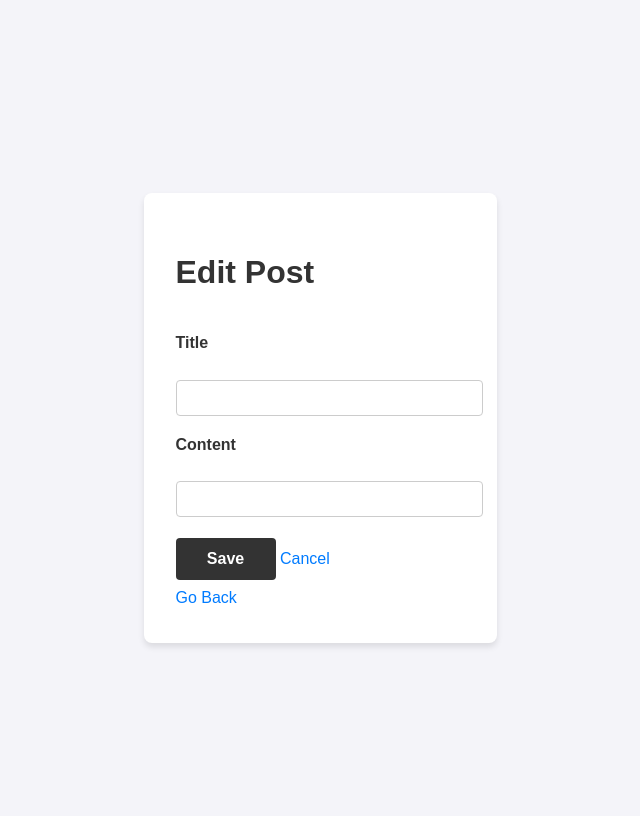
After one commit to thcantero/blogly-app, a Flask app: template templates/edit_post.html in a window 1280 px wide. The commit adds this page. Shown: the whole page, without its empty margins (352-992 px from the left). Run offline with Flask 3, Linux system fonts and the light colour scheme; the template is opened without the code that fills it, so the values that code supplies are empty; some libraries are stand-ins or nearby versions.

Commit message:
Add Blog Posts v1

```diff
--- a/app.py
+++ b/app.py
@@ -2,7 +2,7 @@
 
 from flask import Flask, request, render_template, redirect, flash, session
 from flask_debugtoolbar import DebugToolbarExtension
-from models import db, connect_db, User
+from models import db, connect_db, User, Post
 
 app = Flask(__name__)
 
@@ -39,23 +39,16 @@ def create_user():
     if request.method == "GET":
         return render_template("create_user.html")
     else:
-        # Extract form data
-        first_name = request.form.get("first_name")
-        last_name = request.form.get("last_name")
-        image_url = request.form.get("image_url")
+        new_user = User(
+            first_name = request.form["first_name"],
+            last_name = request.form["last_name"],
+            image_url = request.form["image_url"] or None)
 
-        # Validation
-        if not first_name or not last_name:
-            flash("First and Last Name are required!", "error")
-            return redirect("/users/new")
-
-        # Create and commit user
-        new_user = User(first_name=first_name, last_name=last_name, image_url=image_url)
         db.session.add(new_user)
         db.session.commit()
 
-        flash("User added successfully!", "success")
-        return redirect("/users")
+        flash("User created successfully!", "success")
+        return redirect(f"/users/{new_user.user_id}")
 
 # @app.route("/users/new", methods=["GET","POST"])
 # def create_user():
@@ -88,8 +81,9 @@ def create_user():
 @app.route("/users/<int:user_id>")
 def display_user(user_id):
     user = User.query.get_or_404(user_id)
+    posts = Post.query.all()
     #user = User.query.get(user_id)
-    return render_template("display_user.html", user=user)
+    return render_template("display_user.html", user=user, posts=posts)
 
 # **GET */users/[user-id]/edit :*** Show the edit page for a user.
 # Have a cancel button that returns to the detail page for a user,
@@ -101,7 +95,7 @@ def edit_user(user_id):
     #Show edit form
     if request.method == "GET":
         user = User.query.get_or_404(user_id)
-        return render_template("edit_user.html", user=user)
+        return render_template("edit_user.html", user_id=user_id)
 
     else:
         #Handle form submission: edit
@@ -123,6 +117,44 @@ def delete_user(user_id):
 
     return redirect("/users")
 
-# if __name__ == "__main__":
-#     with app.app_context():
-#         db.create_all()
+
+##POSTS ROUTES
+
+#  **GET */users/[user-id]/posts/new :
+# *** Show form to add a post for that user.
+# **POST */users/[user-id]/posts/new :
+# *** Handle add form; add post and redirect to the user detail page.
+@app.route("/users/<int:user_id>/posts/new", methods=["GET","POST"])
+def new_post(user_id):
+    if request.method == "GET":
+        return render_template("post_form.html", user_id=user_id)
+
+    else:
+        new_post = Post(
+            title = request.form["title"],
+            content = request.form["content"])
+
+        db.session.add(new_post)
+        db.session.commit()
+
+        flash("Post created successfully!", "success")
+        #If i have the action in the form, then I don't need to redirect here?
+        return redirect(f"/users/{user_id}")
+
+
+# **GET */posts/[post-id] :
+# *** Show a post. Show buttons to edit and delete the post.
+@app.route("/posts/<int:post_id>")
+def show_post(post_id):
+    #post_id = Post.query.get_or_404(post_id)
+    return render_template("show_post.html", post_id = post_id)
+
+# **GET */posts/[post-id]/edit :
+# *** Show form to edit a post, and to cancel (back to user page).
+# **POST */posts/[post-id]/edit :
+# *** Handle editing of a post. Redirect back to the post view.
+# **POST */posts/[post-id]/delete :
+# *** Delete the post.
+@app.route("/posts/<int:post_id>/edit")
+def edit_post(post_id):
+    return render_template("edit_post.html", post_id=post_id)
--- /dev/null
+++ b/templates/edit_post.html
@@ -0,0 +1,24 @@
+{% extends 'base.html' %}
+{% block title %} Edit Post {% endblock %}
+
+{%block content %}
+    <div class="container">
+        <!-- <img> -->
+     <h1>Edit Post</h1>
+
+         <form action="" method="POST">
+            <label for="post-title">Title</label>
+            <input type="text" name="post_title" id="post_title" value="{{post.title}}" required>
+
+            <label for="content">Content</label>
+            <input type="text" name="content" id="content" value="{{post.content}}" required>
+
+            <div class="form-group text-right">
+                <button formaction="/users/{{user.user_id}}/edit" method="POST">Save</button>
+                <a href="/users" class="btn btn-outline-info">Cancel</a>
+              </div>
+            <!-- <button formaction="/users" method="POST">Cancel</button> -->
+        </form>
+         <a href="/">Go Back</a>
+    </div>
+{% endblock %}
--- a/templates/edit_user.html
+++ b/templates/edit_user.html
@@ -8,13 +8,13 @@
 
          <form method="POST">
             <label for="first-name">First Name</label>
-            <input type="text" name="first_name" id="first-name" value={{user.first_name}} required>
+            <input type="text" name="first_name" id="first-name" value="{{user.first_name}}" required>
 
             <label for="last-name">Last Name</label>
-            <input type="text" name="last_name" id="last-name" value={{user.last_name}} required>
+            <input type="text" name="last_name" id="last-name" value="{{user.last_name}}" required>
 
             <label for="image-url">Image URL</label>
-            <input type="text" name="image_url" id="image-url" value={{user.image_url}}>
+            <input type="text" name="image_url" id="image-url" value="{{user.image_url}}">
 
             <div class="form-group text-right">
                 <button formaction="/users/{{user.user_id}}/edit" method="POST">Save</button>
--- a/templates/user_listing.html
+++ b/templates/user_listing.html
@@ -11,7 +11,7 @@
             {% endfor %}
         </ul>
     </div>
-    <form action="/users/new" method="POST">
-        <button type ='submit'>Add user</button>
-    </form>
+    <a href="/users/new">
+        <button type =' button'>Add user</button>
+    </a>
 {% endblock %}
```
Also changed, not shown: models.py (+23 -8 lines), templates/create_user.html (+13 -3 lines), templates/display_user.html (+19 -5 lines), templates/post_form.html (added, +16 -0 lines), templates/show_post.html (added, +13 -0 lines), 1 other file.
